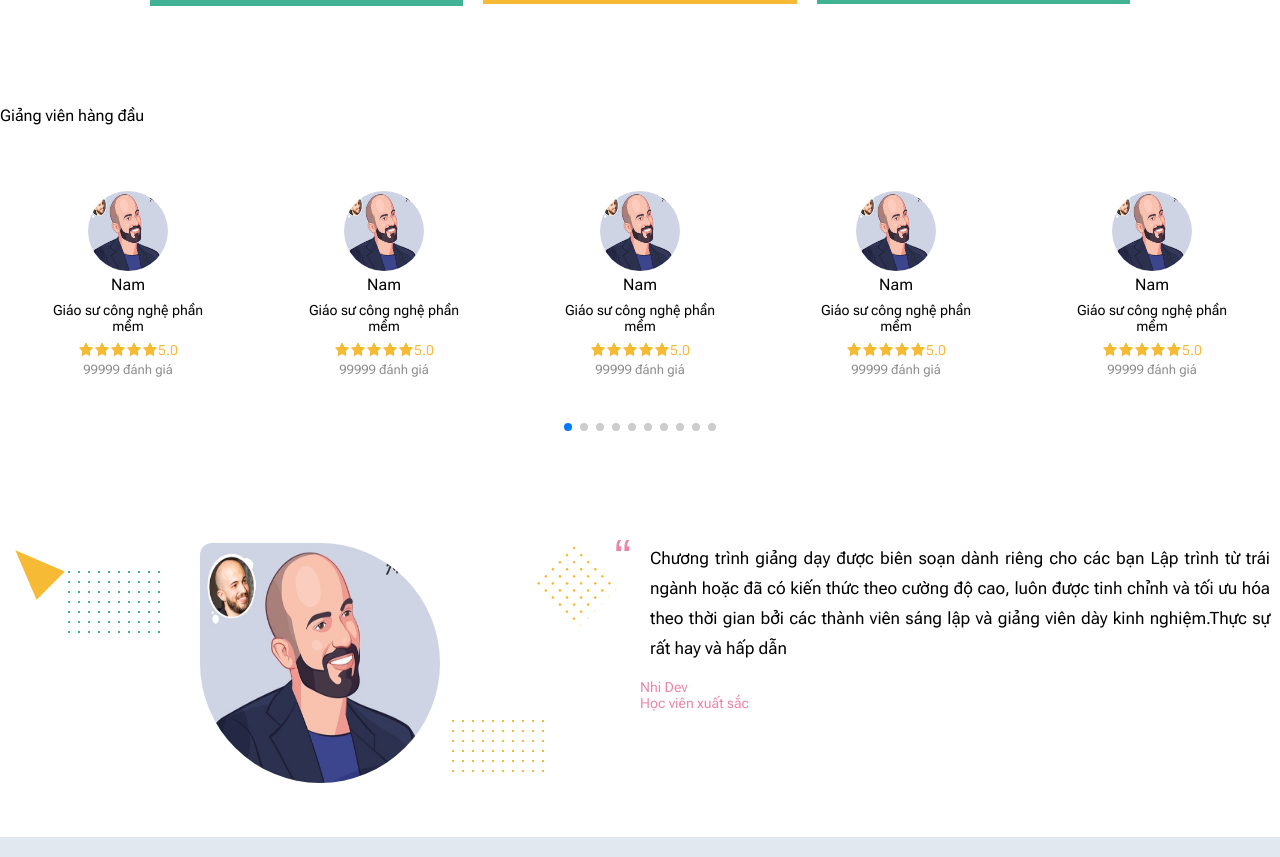
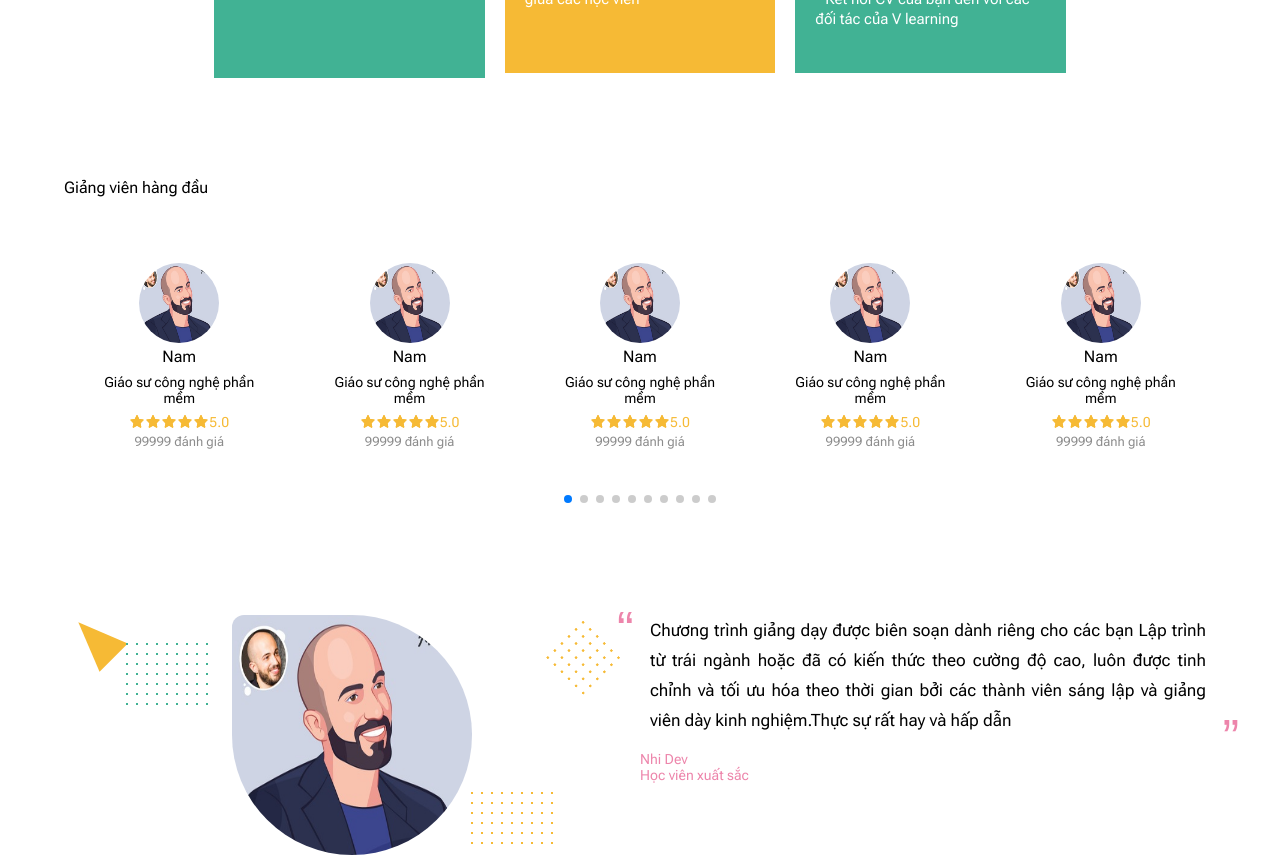
Before and after one commit to QuanLe801/personalProject, a Next.js app: page / in a window 1280 px wide. Shown: the part 1300-2157 px from the top of the page. Built offline with nearby package versions, Linux system fonts and the light colour scheme.

Commit message:
create-containerWrapper, update all container Home

```diff
--- /dev/null
+++ b/src/components/ContainerWapper/ContainerWrapper.module.scss
@@ -0,0 +1,9 @@
+.wrapper {
+  max-width: 90%;
+  width: 1240px;
+  margin: 0 auto;
+  &.full {
+    width: 100%;
+    max-width: 100%;
+  }
+}
--- /dev/null
+++ b/src/components/ContainerWapper/ContainerWrapper.tsx
@@ -0,0 +1,16 @@
+import styles from './ContainerWrapper.module.scss';
+
+interface containerWrapper {
+  children: React.ReactNode;
+  full?: boolean;
+}
+
+function ContainerWrapper({ children, full = false }: containerWrapper) {
+  return (
+    <div className={`${styles.wrapper}${full ? ` ${styles.full}` : ''}`}>
+      {children}
+    </div>
+  );
+}
+
+export default ContainerWrapper;
--- /dev/null
+++ b/src/components/ContainerWapper/index.js
@@ -0,0 +1 @@
+export { default } from './ContainerWrapper';
--- a/src/containers/InstructorContainer/InstructorContainer.tsx
+++ b/src/containers/InstructorContainer/InstructorContainer.tsx
@@ -7,6 +7,7 @@ import styles from './Instructor.module.scss';
 // import required modules
 import { Pagination } from 'swiper';
 import ItemInstructor from '@/components/ItemInstructor';
+import ContainerWrapper from '@/components/ContainerWapper/ContainerWrapper';
 const list = [
   {
     name: 'Nam',
@@ -81,6 +82,7 @@ const list = [
 ];
 function InstructorContainer() {
   return (
+    <ContainerWrapper>
       <div className={styles.wrapper}>
         <p className={styles.title}>Giảng viên hàng đầu</p>
         <Swiper
@@ -99,6 +101,7 @@ function InstructorContainer() {
           ))}
         </Swiper>
       </div>
+    </ContainerWrapper>
   );
 }
 
--- a/src/containers/IntroduceContainer/IntroduceContainer.tsx
+++ b/src/containers/IntroduceContainer/IntroduceContainer.tsx
@@ -1,9 +1,11 @@
 import React from 'react';
 import styles from './Introduce.module.scss';
 import Button from '@/components/Button/Button';
+import ContainerWrapper from '@/components/ContainerWapper';
 
 function IntroduceContainer() {
   return (
+    <ContainerWrapper full={true}>
       <div className={styles.introduce_wrapper}>
         <div className={styles.introduce_title}>
           Chào mừng đến với môi trường{' '}
@@ -18,6 +20,7 @@ function IntroduceContainer() {
           <Button variant="default">Tư vấn học</Button>
         </div>
       </div>
+    </ContainerWrapper>
   );
 }
 
--- a/src/containers/RouteContainer/RouteContainer.tsx
+++ b/src/containers/RouteContainer/RouteContainer.tsx
@@ -2,9 +2,11 @@ import React from 'react';
 import styles from './Route.module.scss';
 import Route from '@/components/RouteComponent/Route';
 import { RouteList } from '@/utils/const';
+import ContainerWrapper from '@/components/ContainerWapper';
 
 function RouteContainer() {
   return (
+    <ContainerWrapper>
       <div className={styles.route_wrapper}>
         <div style={{ marginRight: '20px', height: 'inherit', width: '100%' }}>
           <Route
@@ -50,6 +52,7 @@ function RouteContainer() {
           />
         </div>
       </div>
+    </ContainerWrapper>
   );
 }
 
--- a/src/containers/StudentReviewTypifyContainer/StudentReviewTypifyContainer.tsx
+++ b/src/containers/StudentReviewTypifyContainer/StudentReviewTypifyContainer.tsx
@@ -1,8 +1,10 @@
 import Image from 'next/image';
 import styles from './StudentReviewTypify.module.scss';
+import ContainerWrapper from '@/components/ContainerWapper';
 
 function StudentReviewTypifyContainer() {
   return (
+    <ContainerWrapper>
       <div className={styles.wrapper}>
         <div className={styles.avatar}>
           <div className={styles['triangle-left-right']}></div>
@@ -22,8 +24,8 @@ function StudentReviewTypifyContainer() {
             <p>
               Chương trình giảng dạy được biên soạn dành riêng cho các bạn Lập
               trình từ trái ngành hoặc đã có kiến thức theo cường độ cao, luôn
-            được tinh chỉnh và tối ưu hóa theo thời gian bởi các thành viên sáng
-            lập và giảng viên dày kinh nghiệm.Thực sự rất hay và hấp dẫn
+              được tinh chỉnh và tối ưu hóa theo thời gian bởi các thành viên
+              sáng lập và giảng viên dày kinh nghiệm.Thực sự rất hay và hấp dẫn
             </p>
           </blockquote>
           <div className={styles.user}>
@@ -32,6 +34,7 @@ function StudentReviewTypifyContainer() {
           </div>
         </div>
       </div>
+    </ContainerWrapper>
   );
 }
 
```
Lines whose indentation alone changed are shown as unchanged.
